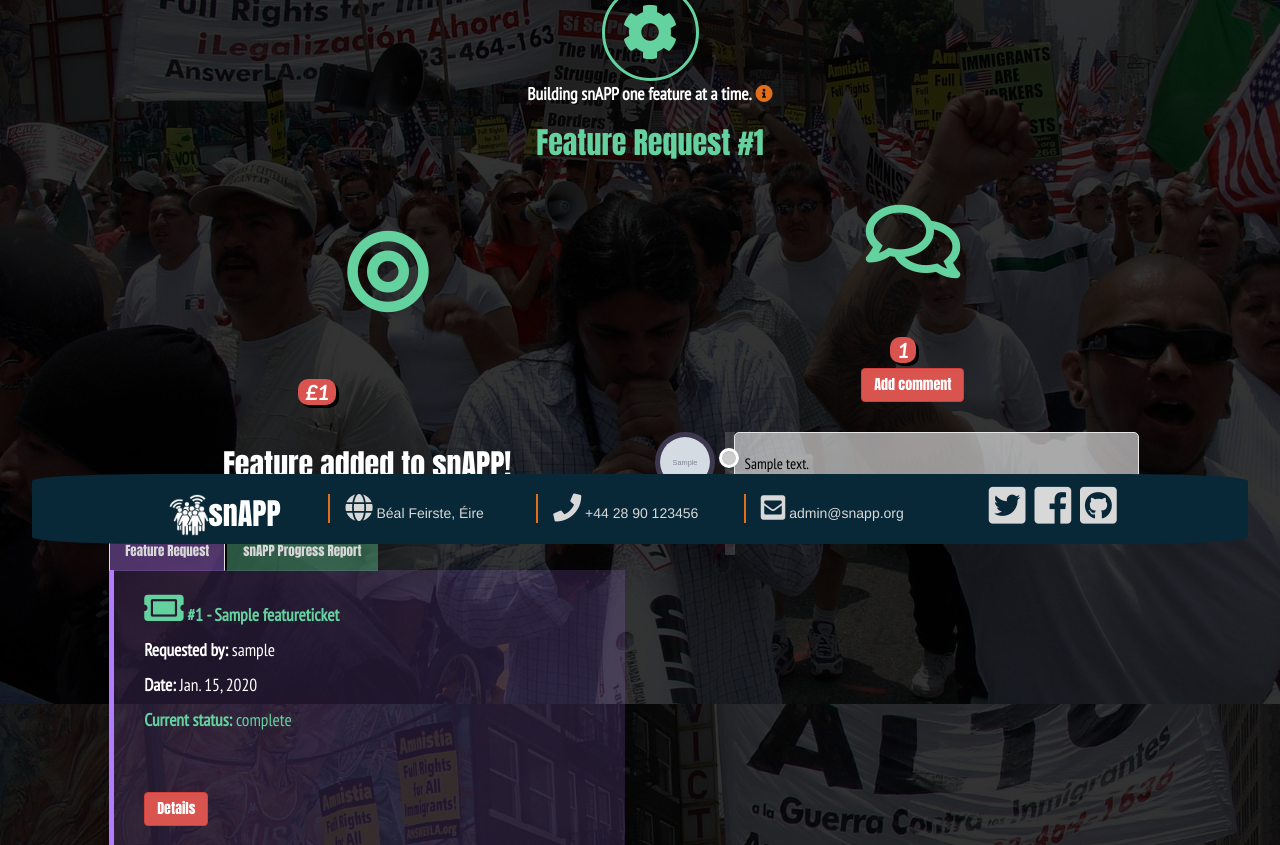
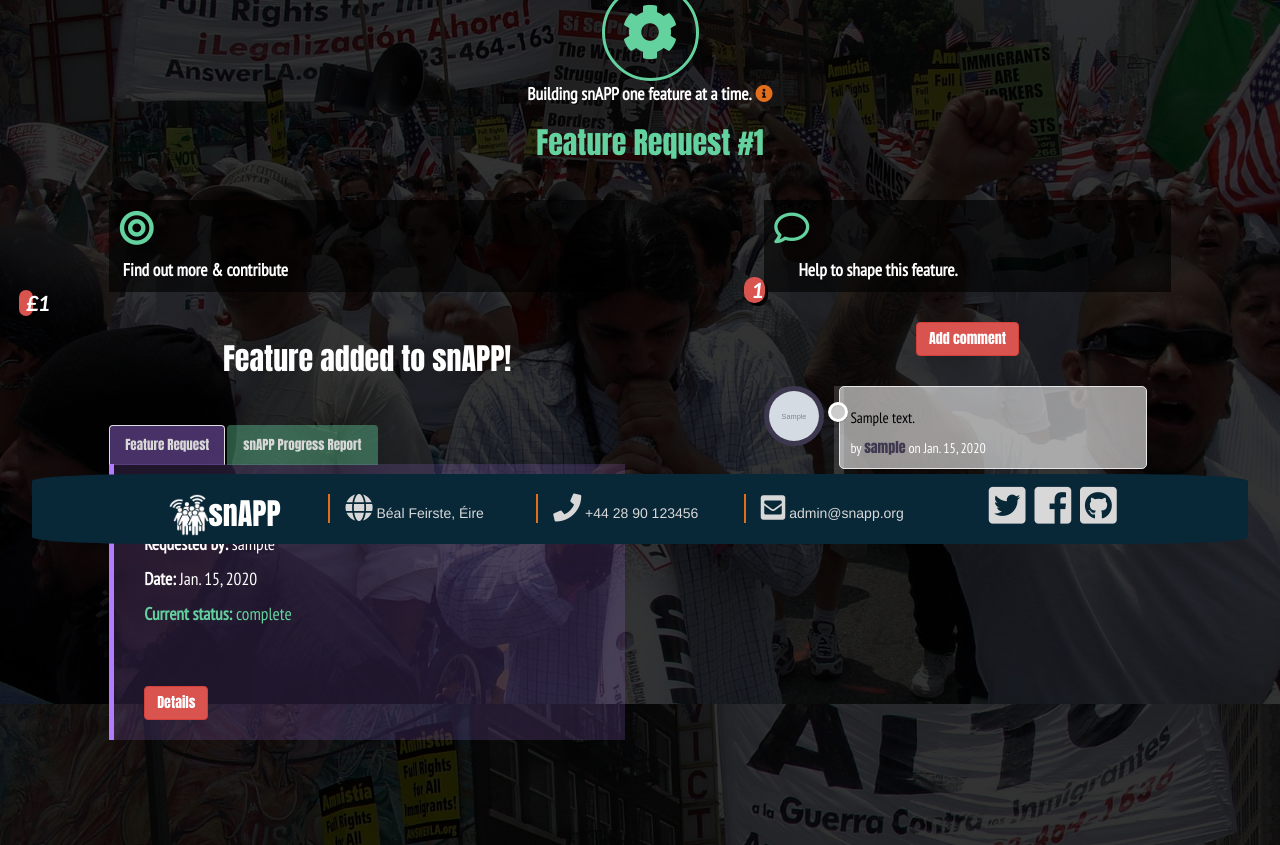
Before and after one commit to Deasun/snAPP, a Django app: page /featuretickets/feature/1 in a window 1280 px wide. Shown: the part 256-1101 px from the top of the page. Run offline with Django 3.2, Linux system fonts and the light colour scheme; a user stored in the database is signed in; tables that the repository leaves empty hold one stand-in row (values such as "Sample post"); grey boxes marked "Sample" are stand-in pictures; parts of the project's set-up code (start-up, migrations or seed data) failed here and were passed over; some libraries are stand-ins or nearby versions.

Commit message:
feature & bug reports headings restyled with banners

```diff
--- a/featuretickets/templates/feature_report.html
+++ b/featuretickets/templates/feature_report.html
@@ -57,13 +57,15 @@
 <!--FeatureTicket column header with upvote count-->
 <div class="row">
     <div class="col-xs-12 col-sm-8 col-sm-offset-2 col-md-5 col-md-offset-1 head">
-        <i class="fas fa-bullseye fa-6x head feature feature-tool">
 
         <!--Display Amount Raised-->
-            <label class='badge target-badge'>£{{ feature.target|floatformat  }}</label>
+        <p class="feature_panel banner">
+            <i class="fas fa-bullseye fa-2x feature"><label class='badge target-badge'>£{{ feature.target|floatformat  }}</label>
+            </i><strong> Find out more & contribute</strong>
+        </p><br>
 
         <!--Filter records to show status of feature ticket and if it is active, display progress bar to target-->
-        </i><br> {% if total > 0 and feature.status == 'active' %}
+        {% if total > 0 and feature.status == 'active' %}
         <div class="progress">
             <div class="progress-bar progress-bar-striped active dynamic-bar" role="progressbar" aria-valuenow="80" aria-valuemin="0" aria-valuemax="100" style="width:{{total|div:feature.target|mul:1000 }}%">
             </div>
@@ -98,8 +100,8 @@
                             <!--Render # of tickets needed to reach target-->
                             {% if total == 0 %}
                             <p class="user"><strong>No tickets purchased yet!</strong></p>
-                            {% elif feature.target|div:10 <= total %}
-                            <p class="user"><strong>Target reached!</strong></p>
+                            {% elif feature.target|div:10
+                            <=t otal %} <p class="user"><strong>Target reached!</strong></p>
                                 {% else %}
                                 <p class="user"><strong>{{ feature.target|div:10|sub:total|floatformat }} more tickets needed!</strong></p>
                                 {% endif %}
@@ -136,8 +138,8 @@
                             <!--Render # of tickets needed to reach target-->
                             {% if total == 0 %}
                             <p class="user"><strong>No tickets purchased yet!</strong></p>
-                            {% elif feature.target|div:10 <= total %}
-                            <p class="user"><strong>Target reached!</strong></p>
+                            {% elif feature.target|div:10
+                            <=t otal %} <p class="user"><strong>Target reached!</strong></p>
                                 {% else %}
                                 <p class="user"><strong>{{ feature.target|div:10|sub:total|floatformat }} more tickets needed!</strong></p>
                                 {% endif %}
@@ -166,10 +168,11 @@
 
 
     <!--Comments-->
-    <div class="col-xs-12 col-md-5 head">
-        <i class="far fa-comments fa-6x feature">
-            <label class='badge comment-badge'>{{ feature.feature_comments.count }}</label>
-        </i><br>
+    <div class="col-xs-12 col-md-5 col-lg-4 col-lg-offset-1 head">
+        <p class="feature_panel banner">
+            <i class="far fa-comment fa-2x feature"><label class='badge comment-badge'>{{ feature.feature_comments.count }}</label>
+            </i><strong> Help to shape this feature.</strong>
+        </p><br>
         <a class="btn btn-danger" href="{% url 'add_comment_to_feature' pk=feature.id %}">Add comment</a>
         <section class="comments head scroll">
 
```
Also changed, not shown: bugtickets/templates/bug_report.html (+30 -21 lines). Lines whose indentation alone changed are shown as unchanged.
